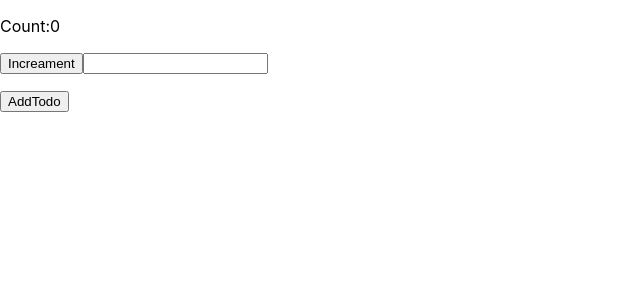
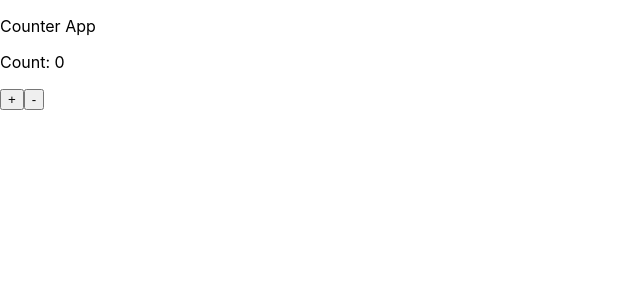
Before and after one commit to kumardhiraj0/react-practice-web3, a React (Create React App) app in the folder web3mantra/: page / in a window 1280 px wide. Shown: the top 300 px of the page, without its empty margins (0-640 px from the left). Built offline with nearby package versions, Linux system fonts and the light colour scheme.

Commit message:
all about class component

```diff
--- a/web3mantra/src/App.js
+++ b/web3mantra/src/App.js
@@ -1,15 +1,12 @@
 import "./App.css";
-import ParentComponet from "./components/useCallback-hook/ParentComponet";
-// import UseMemoExample from "./components/useMemo-hook/UseMemoExample";
-// import UseMemo from "./components/useMemo-hook/Usememo";
+import {ClassCounter} from "./components/class-component/ClassCounter";
+
 const App = () => {
 
   return (
     <>
-        {/* <UseMemo/> */}
-          {/* <UseMemoExample/> */}
 
-          <ParentComponet/>
+          <ClassCounter/>
     </>
   )
 };
--- /dev/null
+++ b/web3mantra/src/components/class-component/ClassCounter.jsx
@@ -0,0 +1,32 @@
+import React from "react";
+class ClassCounter extends React.Component {
+  constructor() {
+    super();
+    this.state = {
+      counter: 0
+    };
+  }
+  render() {
+    return (
+      <>
+        <p>Counter App</p>
+        <p>Count: {this.state.counter}</p>
+        <button
+          onClick={() => {
+            this.setState({ ...this.state, counter: this.state.counter + 1 });
+          }}
+        >
+          +
+        </button>
+        <button
+          onClick={() => {
+            this.setState({ ...this.state, counter: this.state.counter - 1 });
+          }}
+        >
+          -
+        </button>
+      </>
+    );
+  }
+}
+export {ClassCounter};
```
